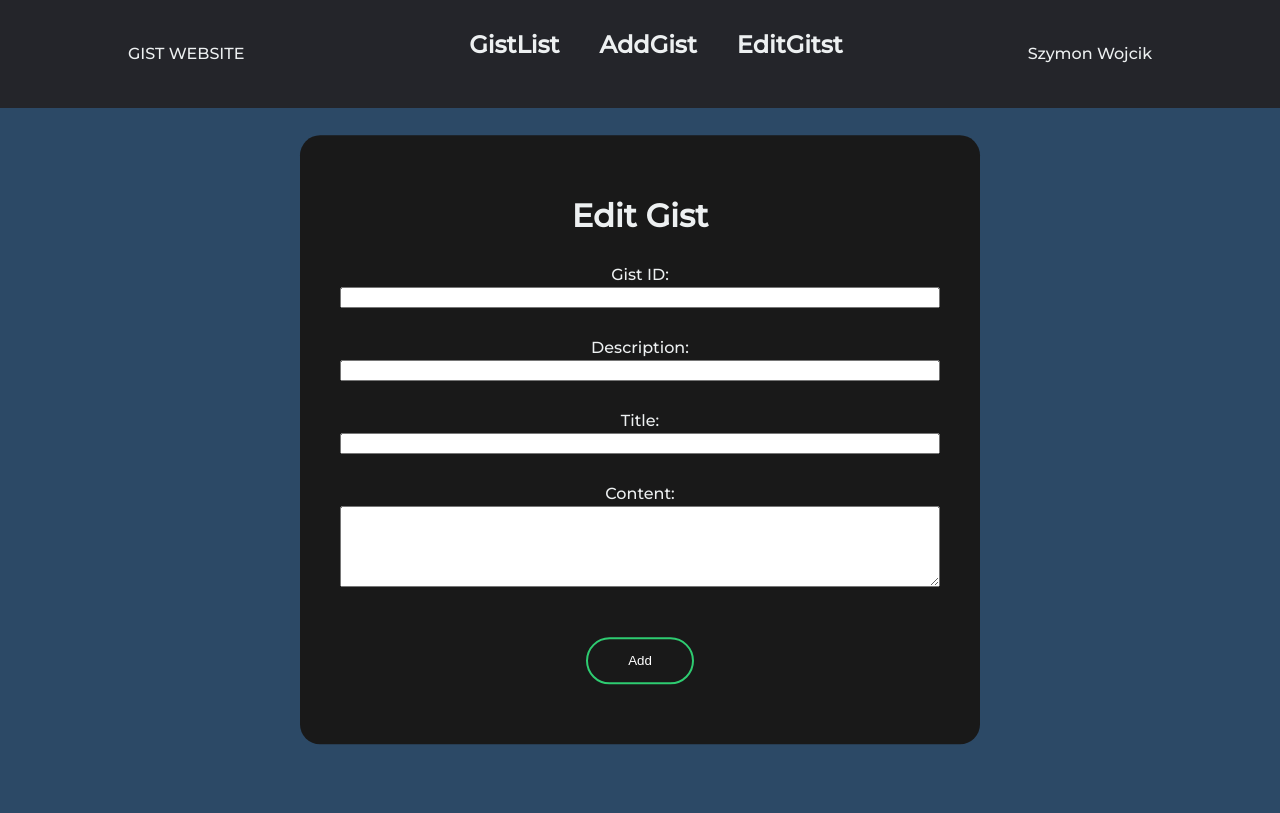
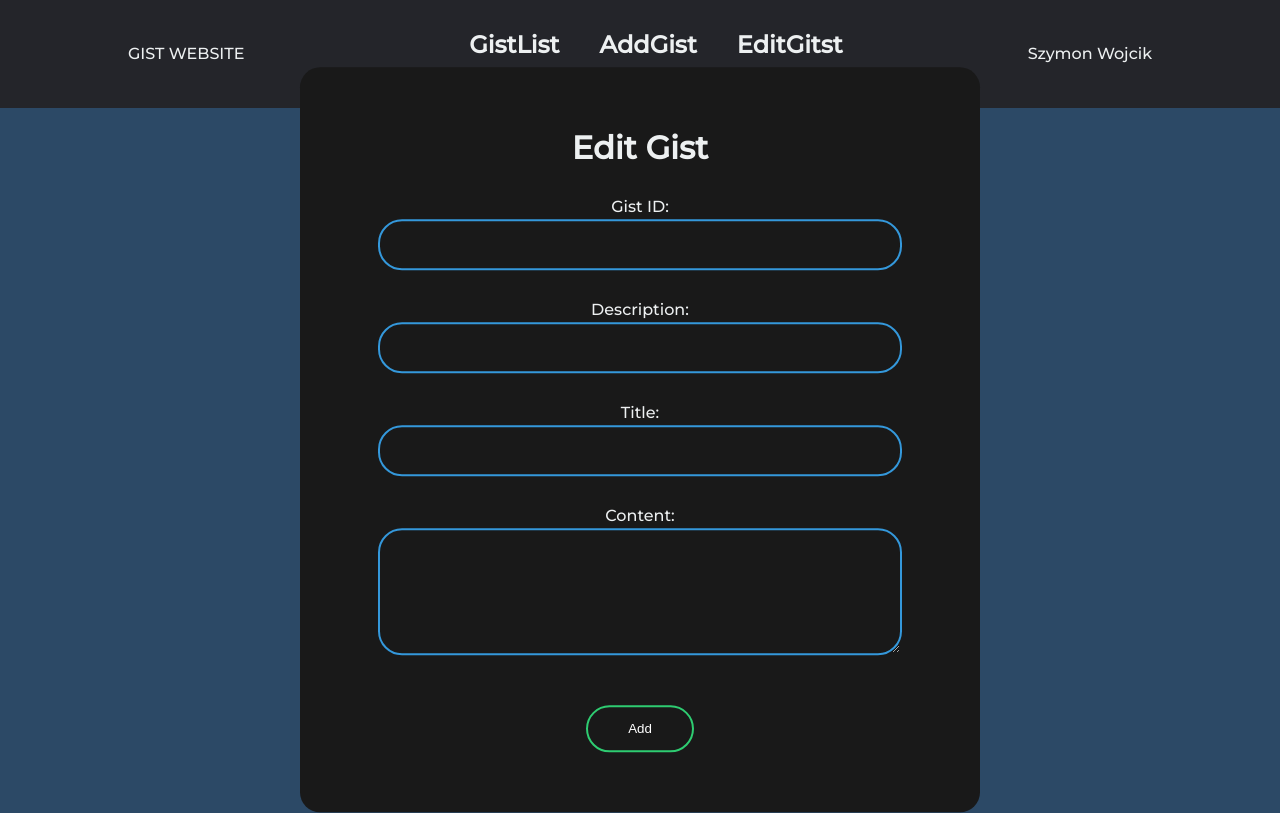
Before and after one commit to Szymen1994/Exercise1, a React (Create React App) app: page /editgist in a window 1280 px wide. Built offline with nearby package versions, Linux system fonts and the light colour scheme.

Commit message:
css changes

```diff
--- a/src/Components/EditGist.js
+++ b/src/Components/EditGist.js
@@ -1,35 +1,36 @@
-import React from 'react'
-  import {ghWrapper} from './Wrapper';
-  import './GistList.css';
+import React from "react";
+import { ghWrapper } from "./Wrapper";
+import "./GistList.css";
 
 export class EditGist extends React.Component {
   constructor(props) {
     super(props);
-    this.state = { description: '', content: '', filename: '', gist: ''  }
+    this.state = { description: "", content: "", filename: "", gist: "" };
     this.handleChange = this.handleChange.bind(this);
     this.handleSubmit = this.handleSubmit.bind(this);
   }
 
   handleChange(event) {
     this.setState({
-      [event.target.name]: event.target.value
+      [event.target.name]: event.target.value,
     });
   }
 
   handleSubmit(event) {
     let gistUpdatePayload = {
-      "description": this.state.description,
-      "files":
-      { [this.state.filename]:
-        {
-          "content": this.state.content
-        }
+      description: this.state.description,
+      files: {
+        [this.state.filename]: {
+          content: this.state.content,
+        },
       },
-    }
+    };
 
-    ghWrapper.updateGist(this.state.gistId, gistUpdatePayload).then((response) => console.log(response.data))
+    ghWrapper
+      .updateGist(this.state.gistId, gistUpdatePayload)
+      .then((response) => console.log(response.data));
     event.preventDefault();
-    alert("updated " + gistUpdatePayload.description)
+    alert("updated " + gistUpdatePayload.description);
   }
 
   render() {
@@ -37,33 +38,56 @@ export class EditGist extends React.Component {
       <div className="box">
         <h1> Edit Gist</h1>
         <form className="form" onSubmit={this.handleSubmit}>
-
           <label>
             Gist ID:
-            <input className="gistId" type="text" name="gistId" value={this.state.gistId} onChange={this.handleChange} />
+            <input
+              className="gistId boxes"
+              type="text"
+              name="gistId"
+              value={this.state.gistId}
+              onChange={this.handleChange}
+            />
           </label>
 
           <label>
             Description:
-            <input className="description" type="text" name="description" value={this.state.description} onChange={this.handleChange} />
+            <input
+              className="description boxes"
+              type="text"
+              name="description"
+              value={this.state.description}
+              onChange={this.handleChange}
+            />
           </label>
 
           <label>
             Title:
-            <input className="filename" type="text" name="filename" value={[this.state.filename]} onChange={this.handleChange} />
+            <input
+              className="filename boxes"
+              type="text"
+              name="filename"
+              value={[this.state.filename]}
+              onChange={this.handleChange}
+            />
           </label>
 
           <label>
             Content:
-            <textarea rows="5" cols="60" className="content"  name="content" value={this.state.content} onChange={this.handleChange} />
+            <textarea
+              rows="5"
+              cols="60"
+              className="content boxes"
+              name="content"
+              value={this.state.content}
+              onChange={this.handleChange}
+            />
           </label>
 
           <input className="submit" type="submit" value="Add" />
-
         </form>
       </div>
     );
   }
-  }
+}
 
-export default EditGist
+export default EditGist;
--- a/src/Components/Wrapper.js
+++ b/src/Components/Wrapper.js
@@ -67,7 +67,7 @@ class Wrapper {
   }
 }
 
-export let token = "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";
+export let token = "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";
 export let ghWrapper = new Wrapper(token);
 
 //-----------------------WYKONANIE FUNKCJI-----------------------
--- a/src/style.css
+++ /dev/null
@@ -1,46 +0,0 @@
-body {
-  margin: 0;
-  padding: 0;
-  font-size: 16px;
-}
-#edit {
-  background-color: rgb(62, 211, 124);
-}
-button {
-  background-color: rgb(255, 109, 109);
-  margin: 5px;
-  width: 50px;
-  height: 25px;
-  border-radius: 25px;
-}
-
-.buttons {
-  padding: 10px;
-  position: absolute;
-  top: 30%;
-  left: 50%;
-  -ms-transform: translateX(-50%);
-  transform: translateX(-50%);
-}
-
-.dodaj {
-  background-color: aqua;
-  margin: 5px;
-  width: 50px;
-  height: 50px;
-}
-
-form {
-  display: flex;
-  width: 500px;
-  height: 100px;
-}
-
-.Gist_List {
-  background-color: rgb(235, 235, 235);
-  border-style: solid;
-  width: 80%;
-}
-.Gist_List h2 {
-  left: 50%;
-}
```
Also changed, not shown: src/App.js (+11 -10 lines), src/index.js (+4 -7 lines).
